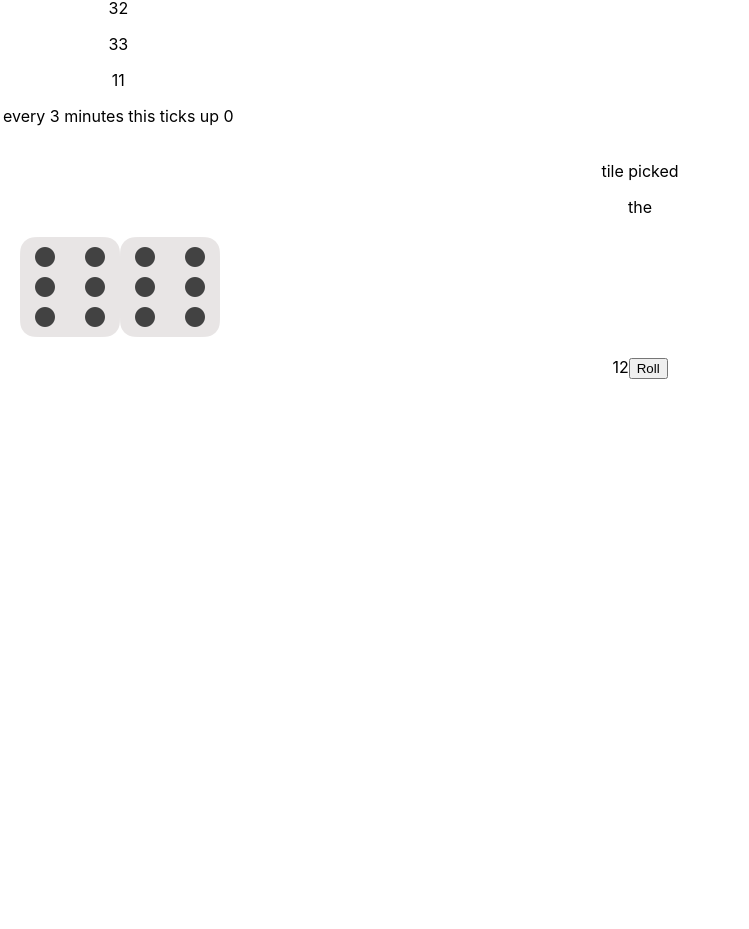
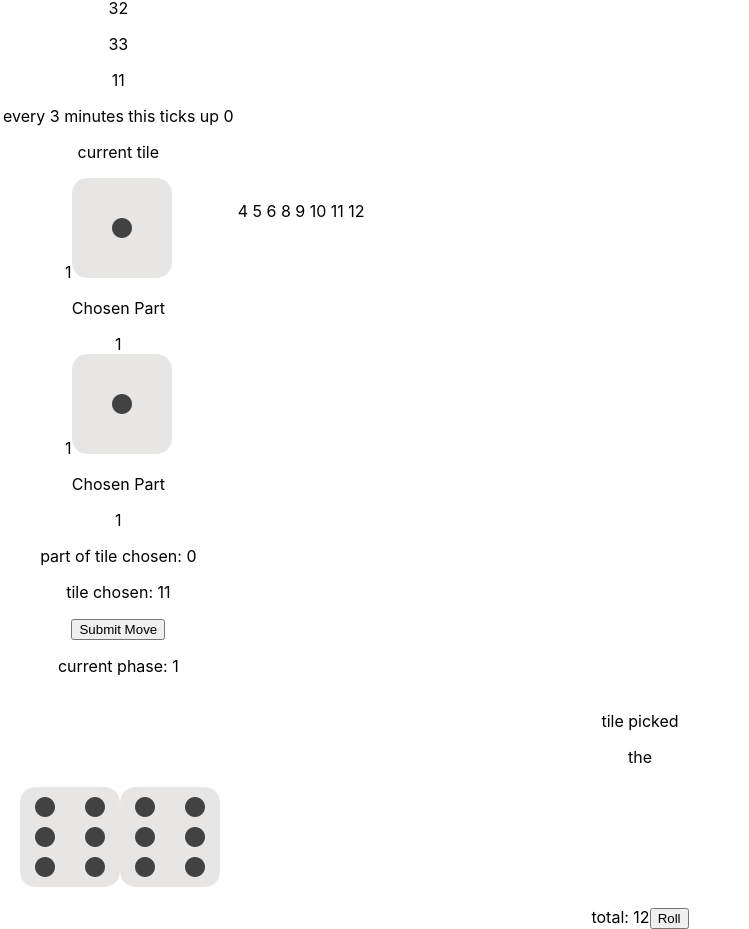
Before and after one commit to homercrates/merdice, a React (Create React App) app: page / in a window 1280 px wide. Shown: the part 415-1344 px from the top of the page, without its empty margins (0-749 px from the left). Before the commit the page ends 800 px from the top, so only its background shows below. Built offline with nearby package versions, Linux system fonts and the light colour scheme.

Commit message:
progrssed hooked up phase round

```diff
--- a/src/components/diceComponent.js
+++ b/src/components/diceComponent.js
@@ -19,7 +19,7 @@ const DiceComponent = () => {
                 <img src={firstDieImage} className="die" alt="Die one" />
                 <img src={secondDieImage} className="die" alt="Die two" />
             </div>
-            <span>{firstDieResult + secondDieResult}</span>
+            <span>total: {firstDieResult + secondDieResult}</span>
             <button className="button" onClick={rollDice}>Roll</button>
         </div>
     )
--- a/src/components/renderTiles.js
+++ b/src/components/renderTiles.js
@@ -4,9 +4,23 @@ import Team1Tiles from './team1tiles'
 
 
 const team = Team1Tiles();
+
 function RenderTiles() {
     const [currentTile, setCurrentTile] = useState([1,1]);
+    const [chosenPartTile, setChosenPartTile] = useState(0);
+    const [currentPlayer, setCurrentPlayer] = useState('player1');
+    const [startingPlayer, setStartingPlayer] = useState('player1');
+    const [phase, setPhase] = useState(1);
+
     const [timer, setTimer] = useState(0);
+
+    const nextPhase = () => {
+        (phase < 4) ? setPhase(phase + 1) : setPhase(1);
+        console.log(phase);
+    };
+
+
+
 
     useEffect(() => {
         const interval = setInterval(() => {
@@ -32,6 +46,35 @@ function RenderTiles() {
             }
             <p>{currentTile}</p>
             <p>every 3 minutes this ticks up {timer}</p>
+            <div>
+                <p> current tile</p>
+                {
+                    currentTile.map( (tilePart, index) => {
+                        const chosePart = () => {
+                            setChosenPartTile(tilePart)
+                            console.log(tilePart);
+                        }
+                        const chosenPartTile = require(`../assets/${tilePart}.png`);
+                        return (
+                            <div>
+                                <div key={index} onClick={chosePart}>
+                                    {tilePart}
+                                    <img src={chosenPartTile} className="die" alt="Die one" />
+                                </div>
+                                <p>Chosen Part</p>
+                                {tilePart}
+                            </div>
+                        )
+                    })
+                }
+                <div>
+                    <p> part of tile chosen: {chosenPartTile}</p>
+                    <p>tile chosen: {currentTile}</p>
+                    <button className="button" onClick={nextPhase}>Submit Move</button>
+                    <p>current phase: {phase}</p>
+                </div>
+
+            </div>
         </div>
     )
 }
```
Also changed, not shown: src/components/renderChosenTile.js (+5 -2 lines).
